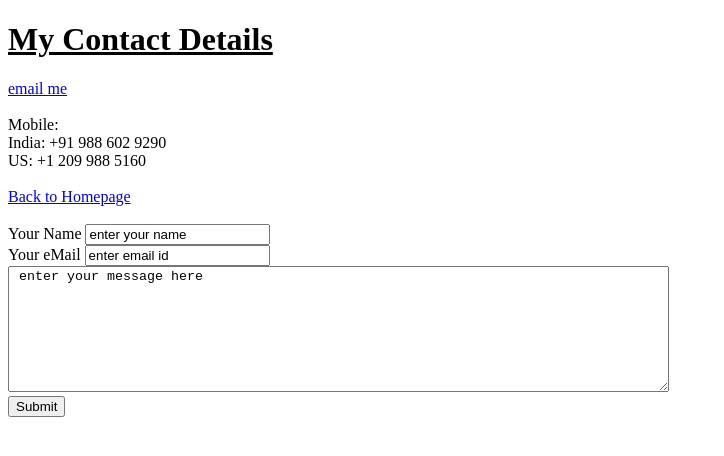
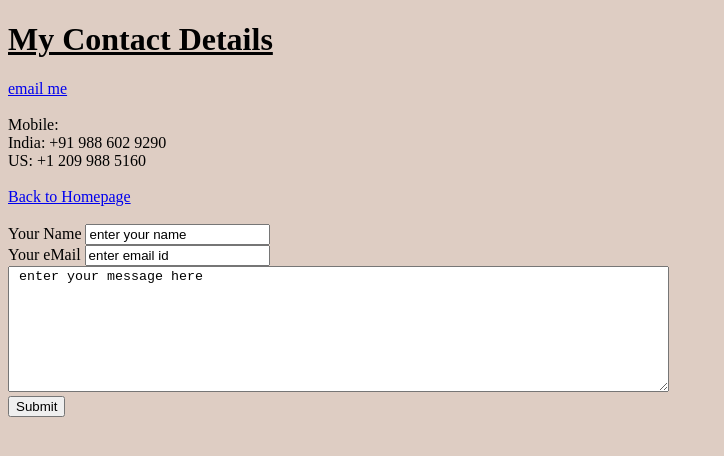
Before and after one commit to manikandansit/ibpcv, a plain HTML site: page contactme.html in a window 1280 px wide. Shown: the whole page, without its empty margins (0-724 px from the left). Drawn offline with Linux system fonts and the light colour scheme.

Commit message:
Update contactme.html

```diff
--- a/contactme.html
+++ b/contactme.html
@@ -4,7 +4,7 @@
     <meta charset="utf-8">
     <title></title>
   </head>
-  <body>
+  <body style="background-color:#decdc3;">
 <h1><u>My Contact Details</u></h1>
 <address class="">
 
```
